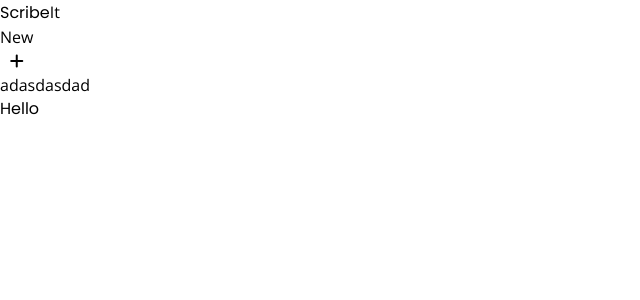
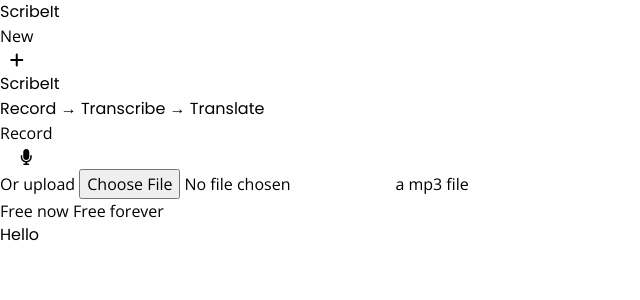
Before and after one commit to maziz07/scribe-it, a React (Vite) app: page / in a window 1280 px wide. Shown: the top 300 px of the page, without its empty margins (0-640 px from the left). Built offline with nearby package versions, Linux system fonts and the light colour scheme.

Commit message:
updated header and homepage

```diff
--- a/src/components/Header.jsx
+++ b/src/components/Header.jsx
@@ -3,7 +3,7 @@
 export default function Header() {
   return (
     <header className='flex items-center justify-between gap-4 p-4'>
-        <h1>Scribe<span className='text-blue-400'>It</span></h1>
+        <h1 className='font-medium'>Scribe<span className='text-blue-400 bold'>It</span></h1>
         <button className='flex items-center gap-2'>
           <p>New</p>
           <i className="fa-solid fa-plus"></i>
--- a/src/components/HomePage.jsx
+++ b/src/components/HomePage.jsx
@@ -2,8 +2,23 @@
 
 export default function HomePage() {
   return (
-    <main className='flex-1 p-4 flex flex-col justify-center'>
-      adasdasdad
+    <main className='flex-1 p-4 flex flex-col gap-3 text-center sm:gap-4 md:gap-5
+    justify-center pb-10'>
+      <h1 className='font-semibold text-5xl sm:text-6xl md:text-7xl'>
+        Scribe<span className='text-blue-400 bold'>It</span></h1>
+      <h3 className='font-medium md:text-lg'>Record <span className='text-blue-400'>&rarr;
+        </span> Transcribe <span className='text-blue-400'>&rarr;
+        </span> Translate</h3>
+        <button className='flex items-center text-base justify-between
+        gap-4 mx-auto w-72 max-w-full my-4'>
+            <p>Record</p>
+            <i className="fa-solid fa-microphone"></i>
+        </button>
+        <p className='text-base'>Or <label className='text-blue-400 cursor pointer
+        hover:text-blue-600 duration-200'>upload <input
+        className='hidden' type='file' accept='.mp3,.wave'/>
+        </label> a mp3 file</p>
+        <p className='italic text-slate-500'>Free now Free forever</p>
     </main>
   )
 }
```
